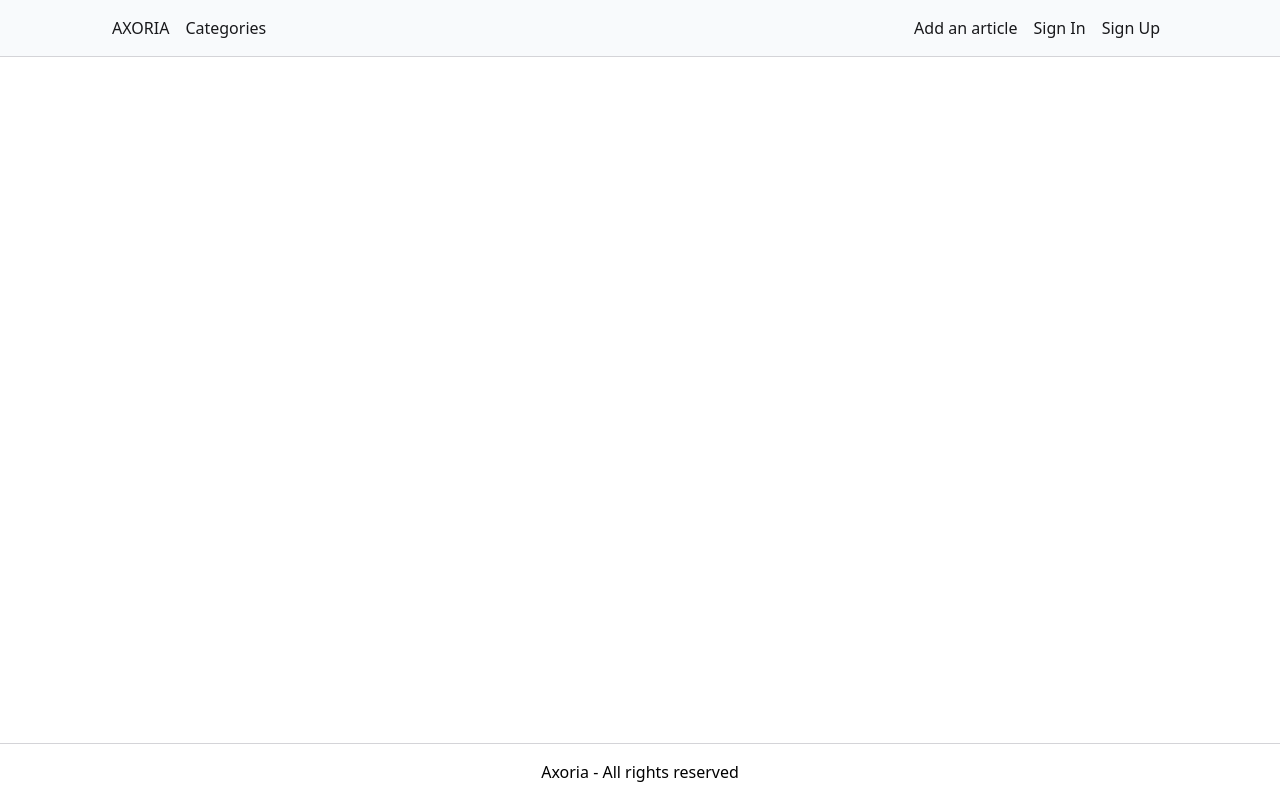
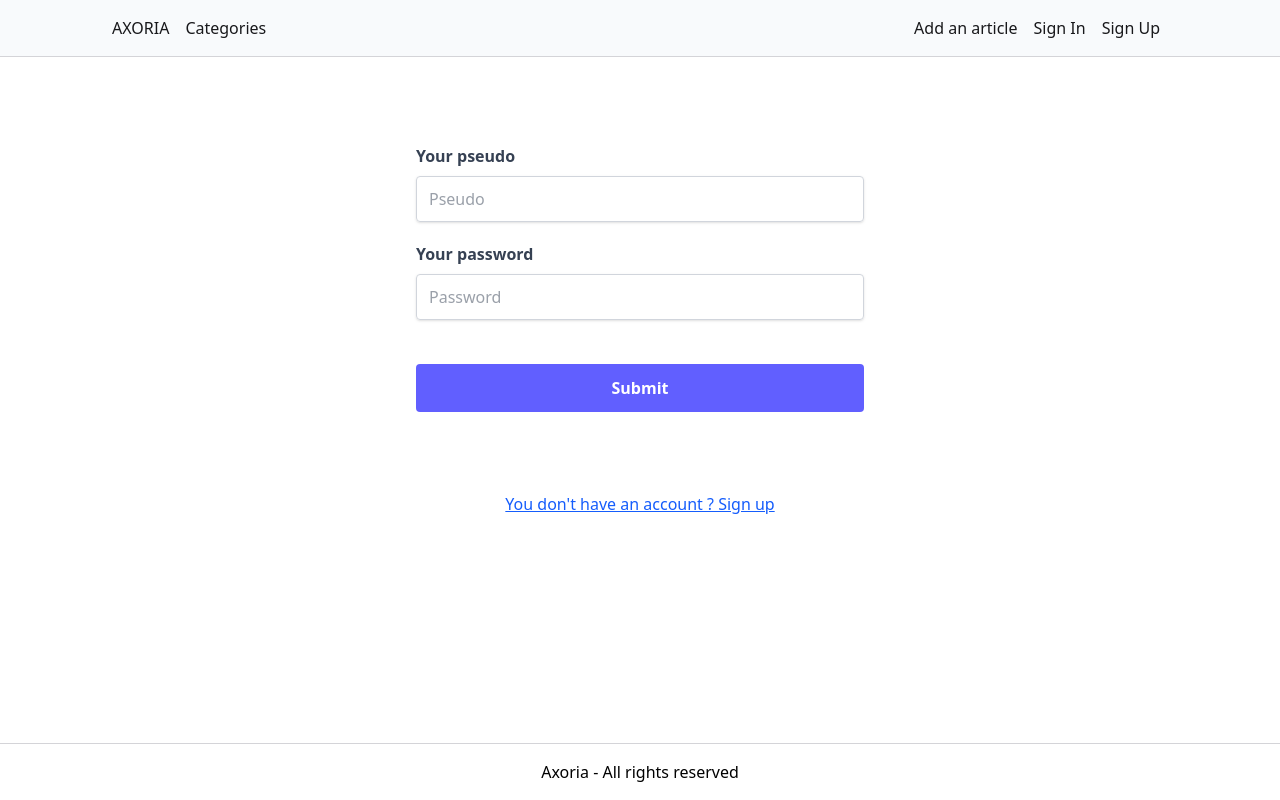
Before and after one commit to martinserret/4.axoria-blog, a Next.js app: page /signin in a window 1280 px wide. Built offline with nearby package versions, Linux system fonts and the light colour scheme.

Commit message:
- UI page sign in

```diff
--- a/src/app/(auth)/signin/page.jsx
+++ b/src/app/(auth)/signin/page.jsx
@@ -1,5 +1,61 @@
+/* eslint-disable react-hooks/rules-of-hooks */
+"use client";
+
+import { useRef } from "react";
+
 export default function page() {
+  const serverInfoRef = useRef(null);
+  const submitButtonRef = useRef(null);
+
+  async function handleSubmit(e) {
+    e.preventDefault();
+  }
+
   return (
-    <div>Sign In</div>
+    <form
+      className="max-w-md mx-auto mt-36"
+      onSubmit={handleSubmit}
+    >
+      <label
+        htmlFor="userName"
+        className="f-label"
+      >Your pseudo</label>
+      <input
+        className="f-auth-input"
+        type="text"
+        id="userName"
+        placeholder="Pseudo"
+        required
+      />
+
+      <label
+        htmlFor="password"
+        className="f-label"
+      >Your password</label>
+      <input
+        className="f-auth-input"
+        type="password"
+        id="password"
+        placeholder="Password"
+        required
+      />
+
+      <button
+        ref={submitButtonRef}
+        className="w-full bg-indigo-500 hover:bg-indigo-700 text-white font-bold py-3 px-4 mt-6 mb-10 rounded border-none"
+      >
+        Submit
+      </button>
+
+      <p ref={serverInfoRef} className="text-center mb-10"></p>
+
+      <a
+        href="/signup"
+        className="mb-5 underline text-blue-600 block text-center"
+      >
+        You don't have an account ? Sign up
+      </a>
+
+    </form>
   );
 }
--- a/src/app/(auth)/signup/page.jsx
+++ b/src/app/(auth)/signup/page.jsx
@@ -104,7 +104,7 @@
 
       <button
         ref={submitButtonRef}
-        className="w-full bg-indigo-500 hover:bg-indigo-700 text-white font-bold py-3 px-4 my-10 rounded border-none"
+        className="w-full bg-indigo-500 hover:bg-indigo-700 text-white font-bold py-3 px-4 mt-6 mb-10 rounded border-none"
       >
         Submit
       </button>
```
